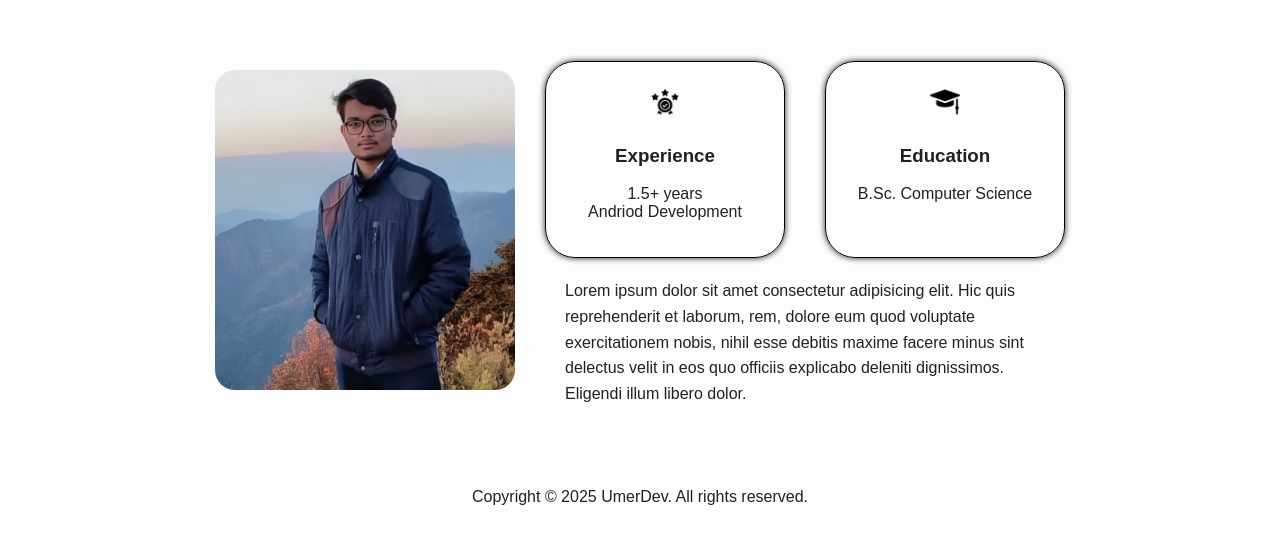
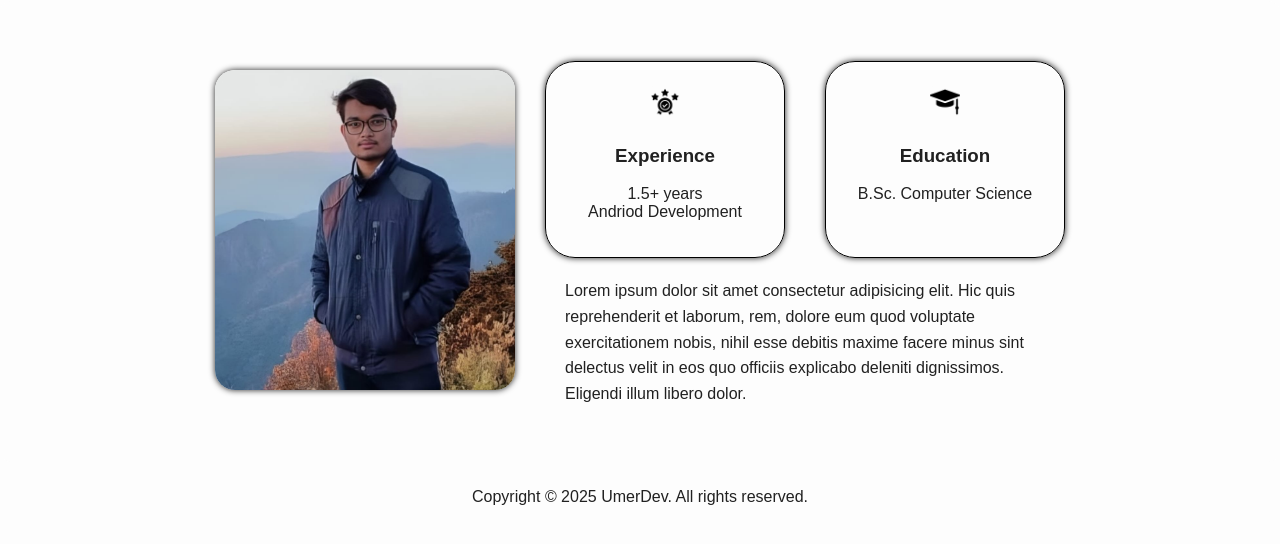
Before and after one commit to umerdev07/Portfolio_site, a plain HTML site: page about.html in a window 1280 px wide. Shown: the part 188-732 px from the top of the page. Drawn offline with Linux system fonts and the light colour scheme.

Commit message:
Adding files

```diff
--- a/css/about.css
+++ b/css/about.css
@@ -215,6 +215,7 @@ p a{
     border-radius: 20px;
     object-fit: cover;
     border: 2px solid var(--image-border);
+    box-shadow: 0 0 6px var(--secondary-color);
     opacity: 0;
     transform: translateY(20px);
     animation: fadeIn 2s ease-out forwards;
```
